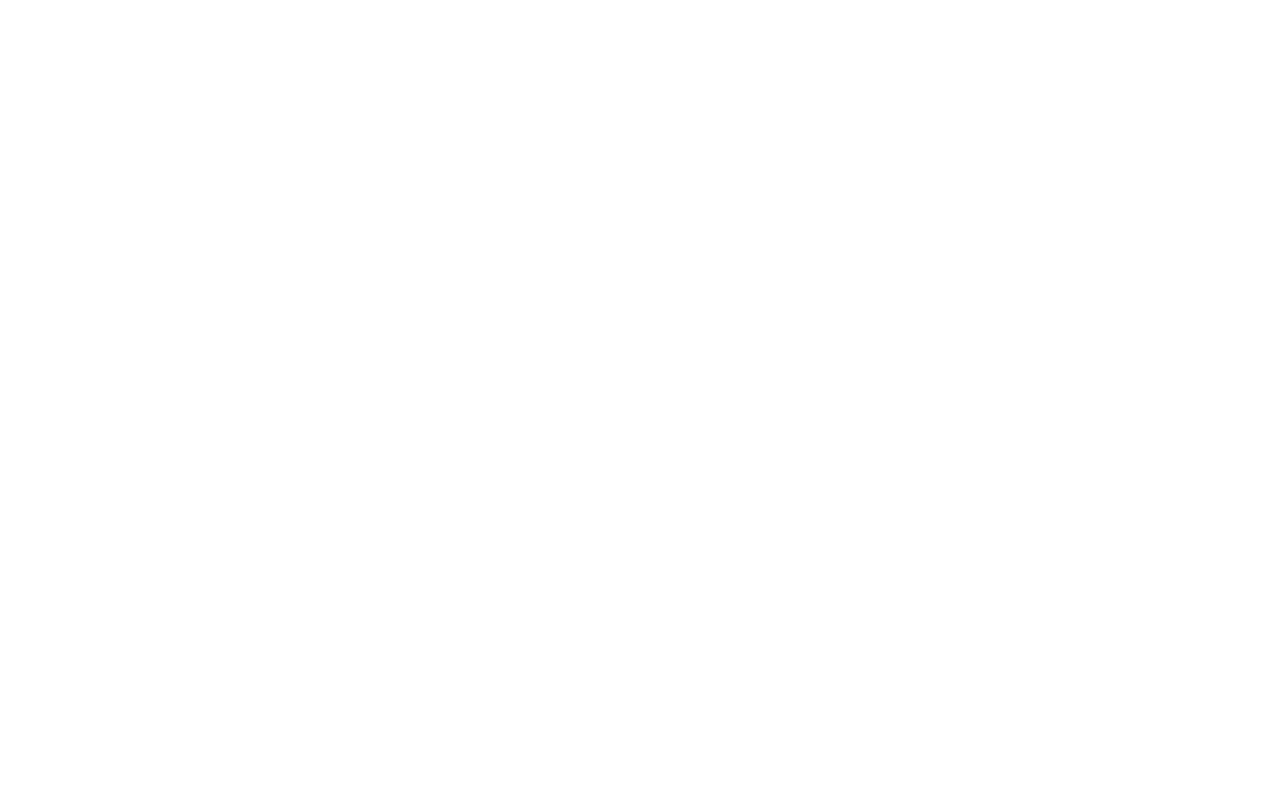
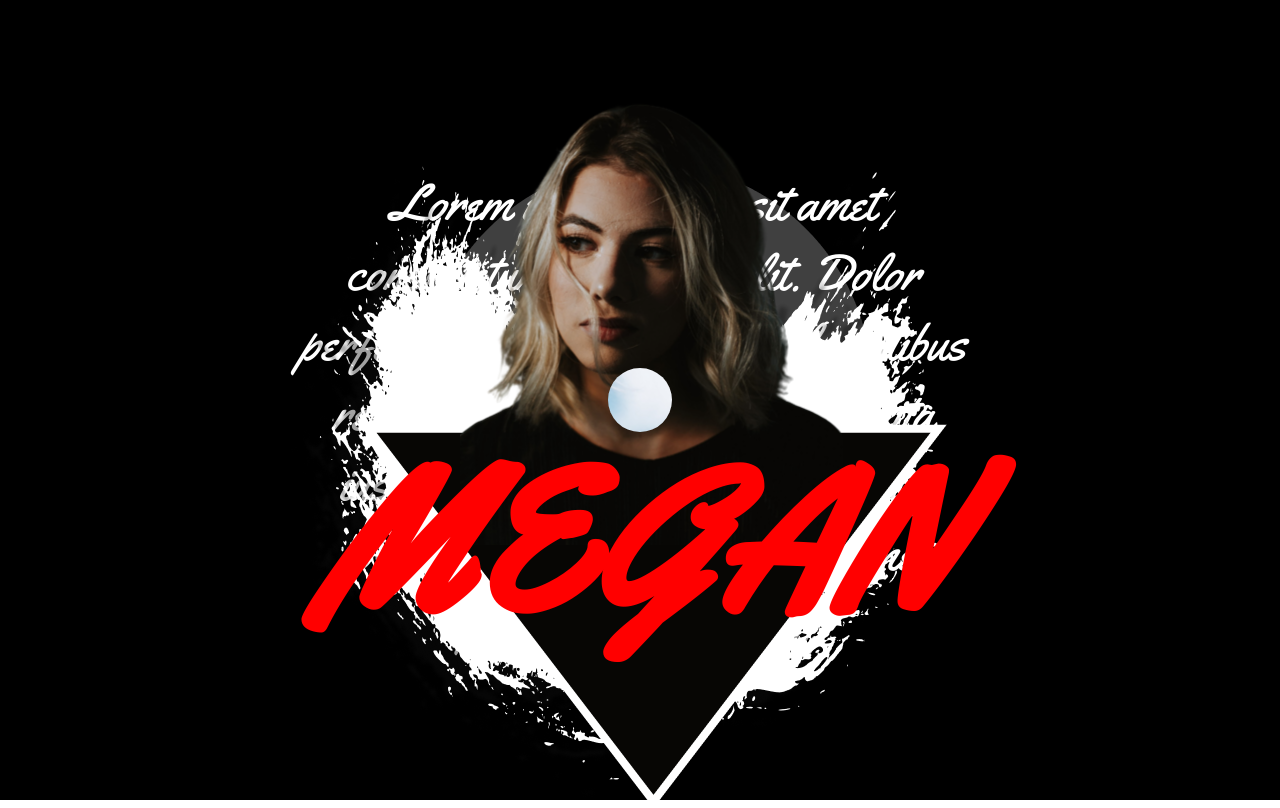
Before and after one commit to Carloscruzvalencia/cursor-animation, a plain HTML site: page index.html in a window 1280 px wide. Drawn offline with Linux system fonts and the light colour scheme.

Commit message:
\update\

```diff
--- /dev/null
+++ b/assets/js/app.js
@@ -0,0 +1,7 @@
+var cursor = document.getElementById('cursoreff');
+document.addEventListener('mousemove', function(e) {
+    var x = e.clientX +  20;
+    var y = e.clientY + 20;
+    cursor.style.left = x + 'px';
+    cursor.style.top = y + 'px';
+});
--- /dev/null
+++ b/assets/styles/sass/base/_settings.scss
@@ -0,0 +1,30 @@
+body {
+    margin: 0;
+    width: 100vw;
+    height: 100vh;
+    cursor: none;
+    // pointer-events: none;
+}
+
+::-webkit-scrollbar {
+    display: none;
+}
+
+* {
+    list-style-type: none;
+    // text-decoration: none;
+    margin-block-start: 0em;
+    margin-block-end: 0em;
+    margin-inline-start: 0px;
+    margin-inline-end: 0px;
+    padding-inline-start: 0px;
+    user-select: none;
+    font-family: 'Yellowtail', cursive;
+
+    a {
+        color: black;
+        text-decoration: none;
+    }
+}
+
+@import url('https://fonts.googleapis.com/css2?family=Yellowtail&display=swap');
--- /dev/null
+++ b/assets/styles/sass/components/_cursor.scss
@@ -0,0 +1,26 @@
+#cursoreff{
+    position: absolute;
+    width: 5vw;
+    height: 5vw;
+    background-color: white;
+    mix-blend-mode: difference;
+    z-index: 1;
+    border-radius: 100vw;
+    transition: 0.1s;
+}
+img:hover ~ #cursoreff{
+    width: 15vw !important;
+    height: 15vw !important;
+}
+h1:hover ~ #cursoreff{
+    width: 15vw !important;
+    height: 15vw !important;
+}
+P:hover ~ #cursoreff{
+    width: 15vw !important;
+    height: 15vw !important;
+}
+.cursor ~ #cursoreff{
+    width: 15vw !important;
+    height: 15vw !important;
+}
--- /dev/null
+++ b/assets/styles/sass/components/_menu.scss
@@ -0,0 +1,3 @@
+header{
+    display: none;
+}
--- /dev/null
+++ b/assets/styles/sass/layouts/_landing.scss
@@ -0,0 +1,30 @@
+.user-presentation{
+    display: grid;
+    background-color: black;
+    grid-template-columns: 1fr;
+    justify-items: center;
+    align-items: center;
+    width: 100vw;
+    height: 100vh;
+    img{
+        grid-area: 1/1;
+        z-index: 1;
+    }
+    h1{
+        grid-area: 1/1;
+        color: rgb(255, 0, 0);
+        margin-top: 35vh;
+        font-size: 15.5vw;
+        z-index: 1;
+    }
+}
+p{
+    color: white;
+    width: 53vw;
+    font-size: 4vw;
+    position: absolute;
+    top: 21vh;
+    z-index: 0;
+    left: 23vw;
+    text-align: center;
+}
--- a/index.html
+++ b/index.html
@@ -1,12 +1,35 @@
 <!DOCTYPE html>
 <html lang="en">
+
 <head>
     <meta charset="UTF-8">
     <meta http-equiv="X-UA-Compatible" content="IE=edge">
     <meta name="viewport" content="width=device-width, initial-scale=1.0">
     <title>Document</title>
+    <link rel="stylesheet" href="assets/styles/css/main.css">
 </head>
+
 <body>
+    <header>
+        <nav>
+            <ul>
+                <li><a href="null">Home</a></li>
+                <li><a href="null">About</a></li>
+                <li><a href="null">Contact</a></li>
+                <li><a href="null">Contact</a></li>
+            </ul>
+        </nav>
+    </header>
+    <main>
+        <section class="user-presentation">
+            <img class="userimg" src="assets/media/img/layouts/landing/user.png" alt="">
+            <h1 class="username">MEGAN</h1>
+            <div id="cursoreff"></div>
+            <p>Lorem ipsum, dolor sit amet consectetur adipisicing elit. Dolor perferendis illo dolorum ut voluptatibus rerum nulla, quasi repellat expedita iusto magnam dolorem doloremque ipsum deleniti numquam enim amet aperiam? Quisquam?</p>
+        </div>
+        </section>
+    </main>
+    <script src="assets/js/app.js"></script>
+</body>
 
-</body>
 </html>
```
Also changed, not shown: assets/styles/sass/main.scss (+12 -0 lines), assets/media/img/layouts/landing/user.png (added), assets/styles/css/main.css, 1 other file.
